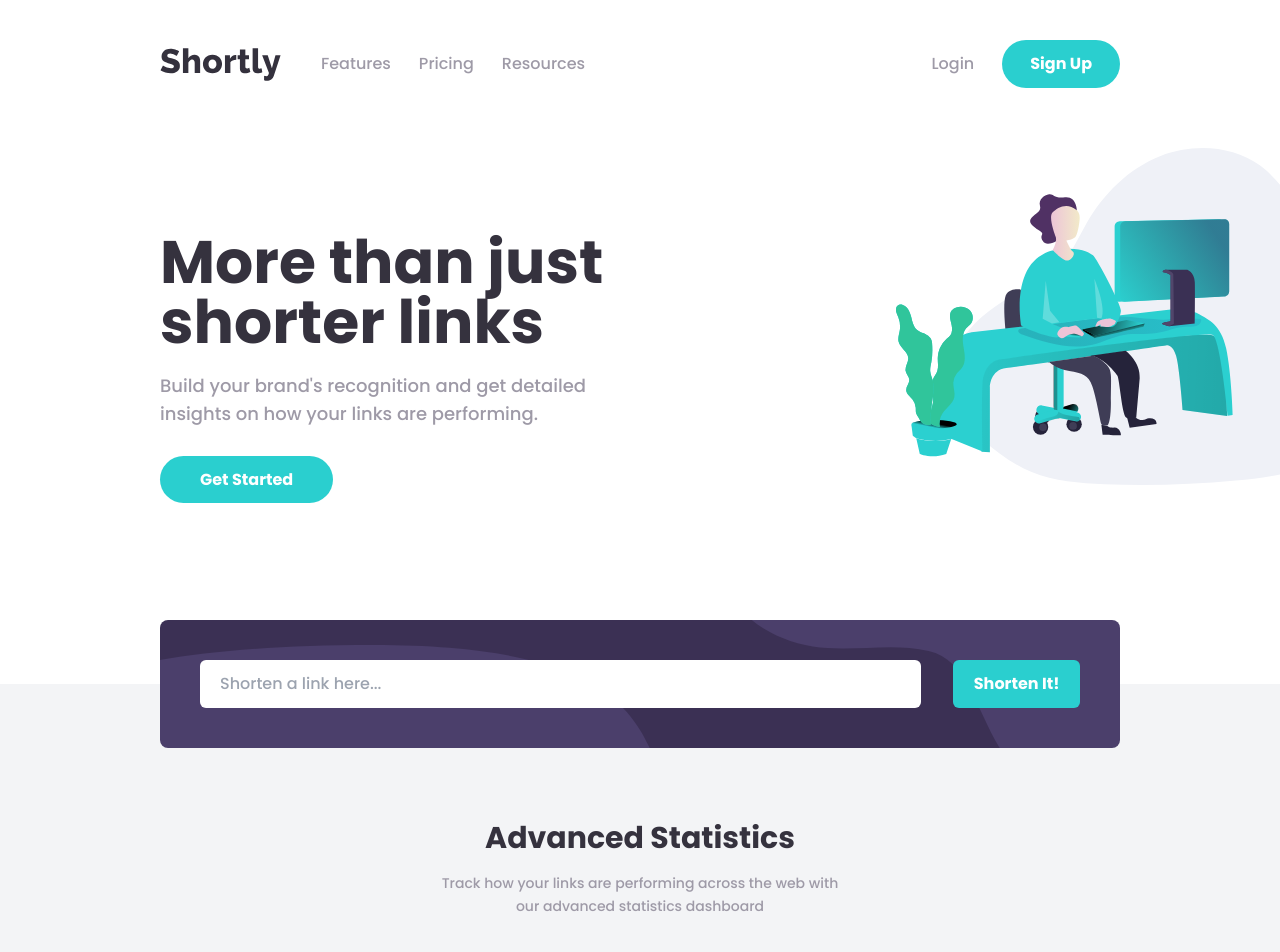
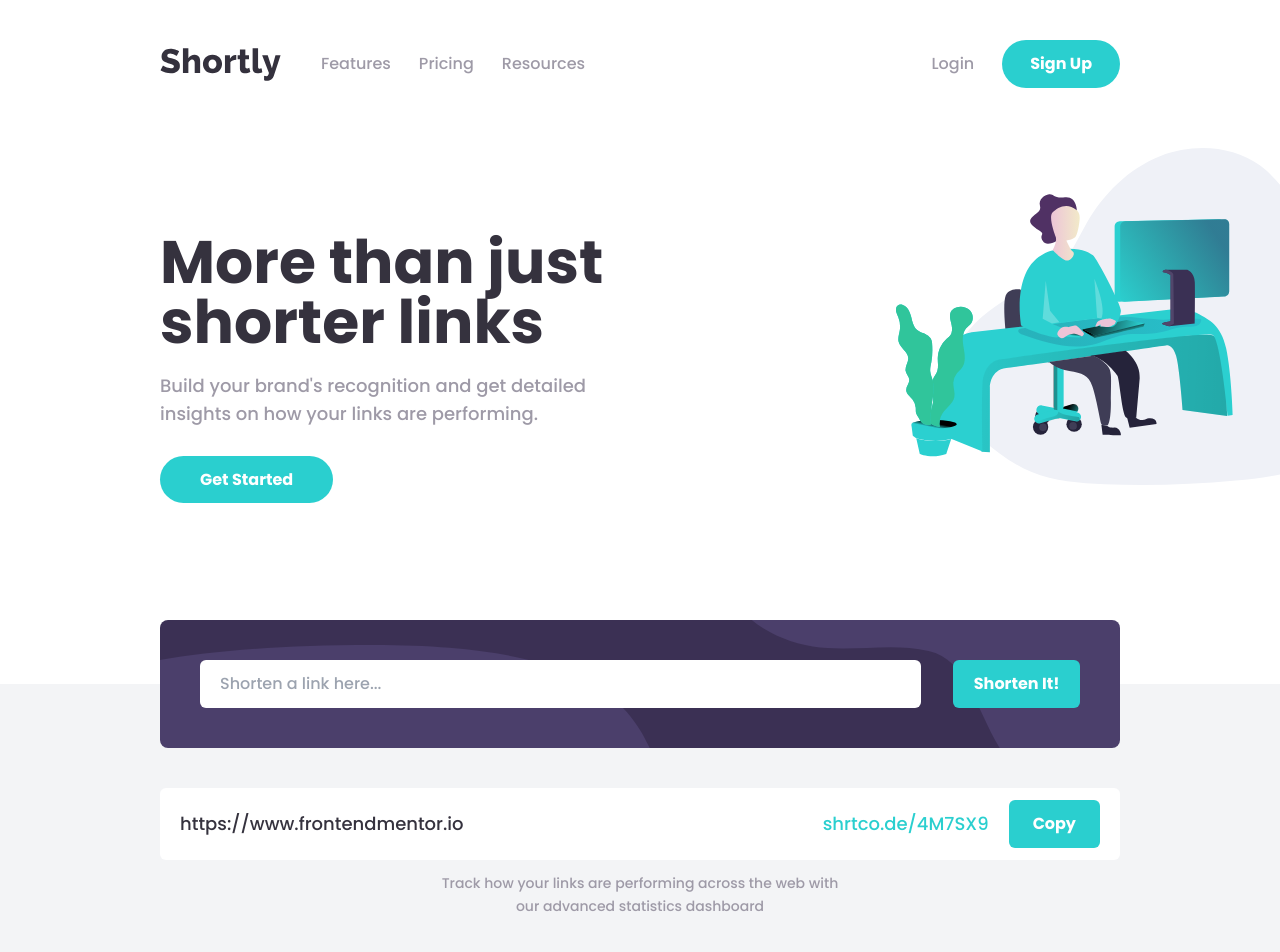
Before and after one commit to KevinPadi/url-shortening-app, a React (Vite) app: page / in a window 1280 px wide. Shown: the top 952 px of the page. Built offline with nearby package versions, Linux system fonts and the light colour scheme.

Commit message:
feat: links section added in the Input Section

```diff
--- a/src/components/InputSection.jsx
+++ b/src/components/InputSection.jsx
@@ -1,11 +1,33 @@
-import React from 'react'
+import { useState } from 'react'
+import Button from './Button'
 
 function InputSection () {
+  const [query, setQuery] = useState('')
+  const [data, setData] = useState(null)
+
+  const handleClick = () => {
+    query
+      ? fetch(`https://api.shrtco.de/v2/shorten?url=${query}`)
+        .then((res) => res.json())
+        .then((data) => setData(data.result.short_link))
+        .then(console.log(data))
+      : console.log('no hay url')
+  }
+
   return (
     <div className='w-full max-w-sm md:max-w-none mx-auto px-6 lg:px-20 xl:px-40'>
       <div className='flex flex-col md:flex-row gap-4 lg:gap-8 justify-between items-center p-5 md:p-6 lg:p-10 xl:h-32 my-10 bg-DarkViolet bg-shortenMobileBg md:bg-shortenDeskBg bg-no-repeat bg-contain md:bg-cover bg-right-top md:bg-top rounded-lg'>
-        <input type='text' className='w-full xl:w-[900px] text-sm md:text-base px-2 md:px-5 py-3 bg-white rounded-md focus:outline focus:outline-offset-0 focus:outline-2 focus:outline-GrayishViolet' placeholder='Shorten a link here...' />
-        <button className='py-3 bg-Cyan text-white font-bold hover:bg-Cyan/40 hover:transition-colors duration-100 rounded-md w-full md:w-40'>Shorten It!</button>
+        <input value={query} onChange={e => { setQuery(e.target.value) }} type='text' className='w-full xl:w-[900px] text-sm md:text-base px-2 md:px-5 py-3 bg-white rounded-md focus:outline focus:outline-offset-0 focus:outline-2 focus:outline-GrayishViolet' placeholder='Shorten a link here...' />
+        <button onClick={handleClick} className='py-3 bg-Cyan text-white font-bold hover:bg-Cyan/80 hover:transition-colors duration-100 rounded-md w-full md:w-40'>Shorten It!</button>
+      </div>
+      <div className='flex flex-col gap-3'>
+        <div className='lg:px-5 lg:py-3 flex justify-between items-center bg-white rounded-md'>
+          <p className='text-VeryDarkBlue text-lg'>https://www.frontendmentor.io</p>
+          <div className='flex justify-between items-center gap-5'>
+            <p className='text-Cyan text-lg'>shrtco.de/4M7SX9</p>
+            <Button label='Copy' rounded='rounded-md' width='px-6 py-2' />
+          </div>
+        </div>
       </div>
     </div>
   )
```
